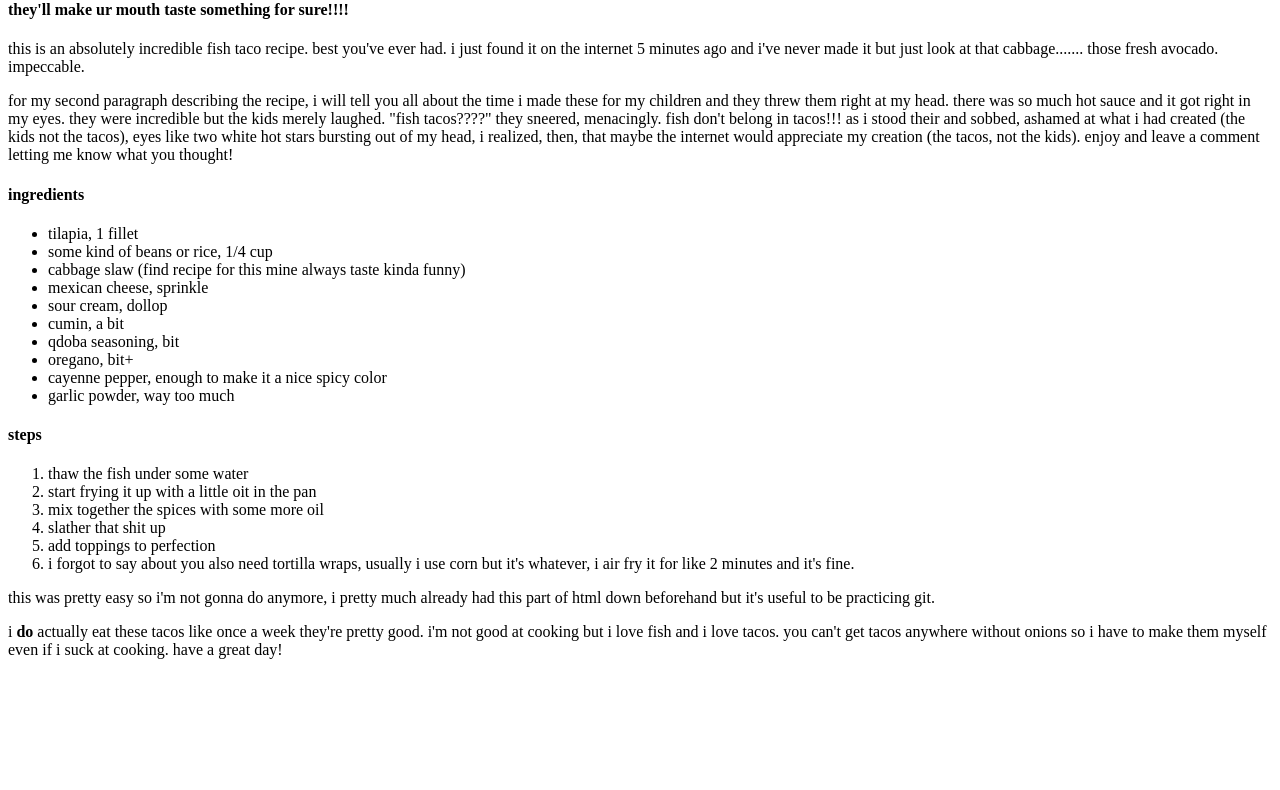
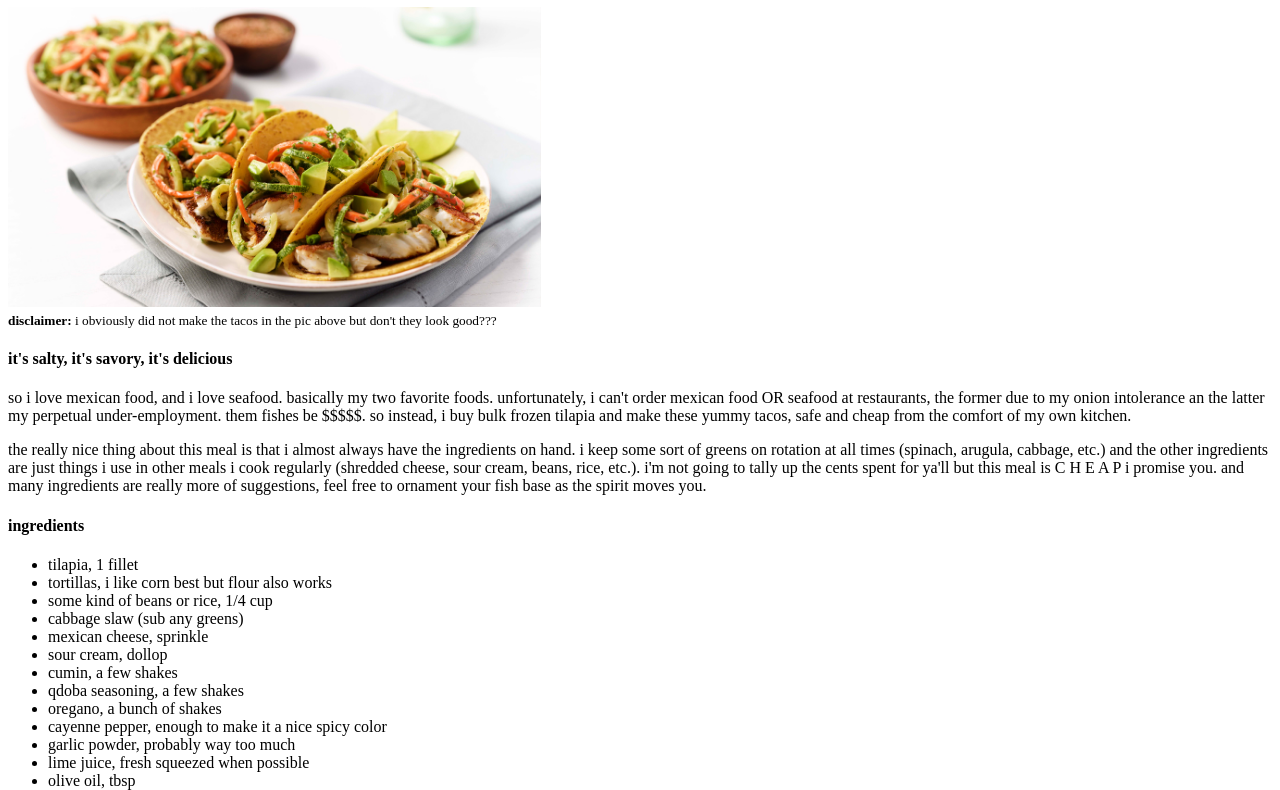
Before and after one commit to ukulovely/odin-recipes, a plain HTML site: page recipes/fish_tacos.html in a window 1280 px wide. Shown: the part 120-910 px from the top of the page. Before the commit the page ends 800 px from the top, so only its background shows below. Drawn offline with Linux system fonts and the light colour scheme.

Commit message:
added serious description to fish taco recipe, linked recipe back to home page

```diff
--- a/recipes/fish_tacos.html
+++ b/recipes/fish_tacos.html
@@ -4,62 +4,56 @@
     <meta charset="UTF-8">
     <meta http-equiv="X-UA-Compatible" content="IE=edge">
     <meta name="viewport" content="width=device-width, initial-scale=1.0">
-    <title>fish tacos recipe</title>
+    <title>lazy fish tacos recipe</title>
 </head>
 <body>
-    <h1>fish tacos</h1>
-    <img src="../images/fish-tacos" height="300px">
-    <h4>they'll make ur mouth taste something for sure!!!!</h4>
-    <p>this is an absolutely incredible fish taco recipe. best you've ever had.
-        i just found it on the internet 5 minutes ago and i've never
-        made it but just look at that cabbage....... those fresh
-        avocado. impeccable.
+    <h2><a href="../index.html">home</a></h2>
+    <h1>lazy fish tacos</h1>
+    <img src="../images/tilapia-tacos.jpg" height="300px">
+    <br>
+    <small><strong>disclaimer: </strong>i obviously did not make the tacos in the pic above but don't they look good???</small>
+    <h4>it's salty, it's savory, it's delicious</h4>
+    <p>so i love mexican food, and i love seafood. basically my two favorite foods.
+        unfortunately, i can't order mexican food OR seafood at restaurants, the former
+        due to my onion intolerance an the latter my perpetual under-employment. them fishes
+        be $$$$$. so instead, i buy bulk frozen tilapia and make these yummy tacos, safe and
+         cheap from the comfort of my own kitchen.
     </p>
-    <p>for my second paragraph describing the recipe, i will
-        tell you all about the time i made these for my children
-         and they threw them right at my head. there was so much hot sauce
-          and it got right in my eyes. they were incredible but the kids
-          merely laughed. "fish tacos????" they sneered, menacingly.
-          fish don't belong in tacos!!! as i stood their and sobbed,
-          ashamed at what i had created (the kids not the tacos),
-           eyes like two white hot stars bursting out of my head,
-           i realized, then, that maybe the internet would appreciate
-           my creation (the tacos, not the kids). enjoy and leave a
-           comment letting me know what you thought!
+    <p>the really nice thing about this meal is that i almost always have the ingredients on hand.
+        i keep some sort of greens on rotation at all times (spinach, arugula, cabbage, etc.) and
+        the other ingredients are just things i use in other meals i cook regularly (shredded cheese,
+        sour cream, beans, rice, etc.). i'm not going to tally up the cents spent for ya'll but this
+        meal is C H E A P i promise you. and many ingredients are really more of suggestions, feel
+        free to ornament your fish base as the spirit moves you.
     </p>
     <h4>ingredients</h4>
     <ul>
         <li>tilapia, 1 fillet</li>
+        <li>tortillas, i like corn best but flour also works</li>
         <li>some kind of beans or rice, 1/4 cup</li>
-        <li>cabbage slaw (find recipe for this mine always taste kinda funny)</li>
+        <li>cabbage slaw (sub any greens)</li>
         <li>mexican cheese, sprinkle</li>
         <li>sour cream, dollop</li>
-        <li>cumin, a bit</li>
-        <li>qdoba seasoning, bit</li>
-        <li>oregano, bit+</li>
+        <li>cumin, a few shakes</li>
+        <li>qdoba seasoning, a few shakes</li>
+        <li>oregano, a bunch of shakes</li>
         <li>cayenne pepper, enough to make it a nice spicy color</li>
-        <li>garlic powder, way too much</li>
+        <li>garlic powder, probably way too much</li>
+        <li>lime juice, fresh squeezed when possible</li>
+        <li>olive oil, tbsp</li>
     </ul>
     <h4>steps</h4>
     <ol>
-        <li>thaw the fish under some water</li>
-        <li>start frying it up with a little oit in the pan</li>
-        <li>mix together the spices with some more oil</li>
-        <li>slather that shit up</li>
-        <li>add toppings to perfection</li>
-        <li>i forgot to say about you also need tortilla wraps,
-            usually i use corn but it's whatever, i air fry it for like
-            2 minutes and it's fine.
-        </li>
+        <li>thaw the fish under some lukewarm water</li>
+        <li>while fish is thawing, mix together the spices with some more oil</li>
+        <li>start frying it up with a little olive oil in the pan</li>
+        <li>slather that shit up with the spice concoction</li>
+        <li>once it's pretty cooked through, chop into lil pieces to get them crispy</li>
+        <li>add toppings to suit your mood</li>
+        <li>ik it's not authentic but none of this is, the tortillas taste nice after 2 min in an air fryer</li>
     </ol>
-    <p>this was pretty easy so i'm not gonna do anymore,
-        i pretty much already had this part of html down
-        beforehand but it's useful to be practicing git.
-    </p>
     <p>i <strong>do</strong> actually eat these tacos like
-    once a week they're pretty good. i'm not good at cooking
-but i love fish and i love tacos. you can't get tacos anywhere
-without onions so i have to make them myself even if i suck
-at cooking. have a great day!</p>
+    once a week and they're pretty good. i'm not good at cooking
+    but i love fish and i love tacos. have a great day!</p>
 </body>
 </html>
```
Also changed, not shown: images/tilapia-tacos.jpg (added).
